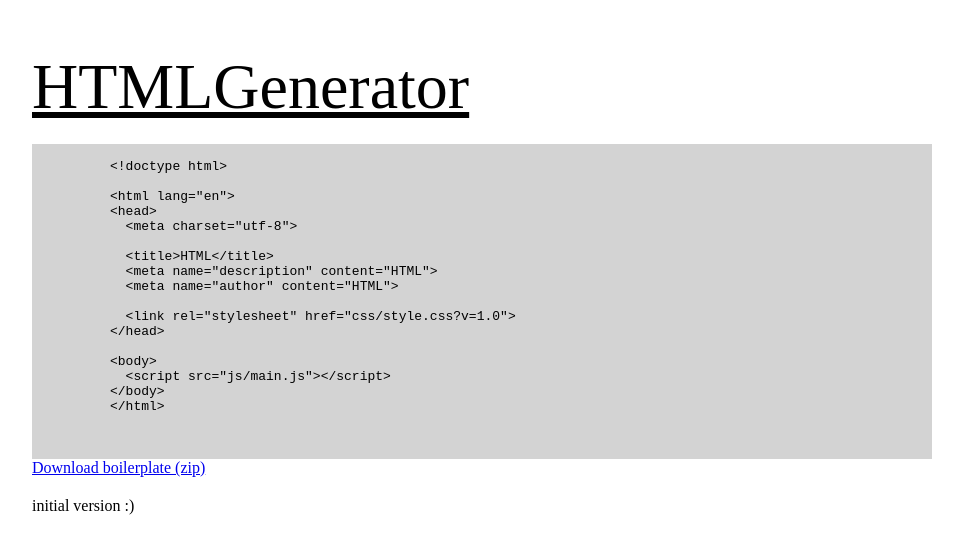
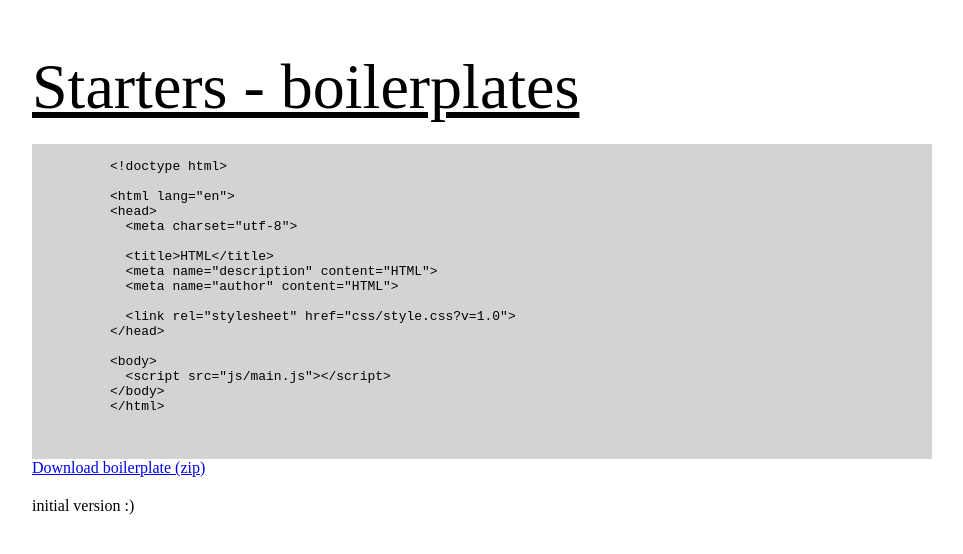
Before and after one commit to midasvo/starters, a plain HTML site: page index.html in a window 1280 px wide. Shown: the whole page, without its empty margins (18-981 px from the left). Drawn offline with Linux system fonts and the light colour scheme.

Commit message:
name change to starters

```diff
--- a/index.html
+++ b/index.html
@@ -3,7 +3,7 @@
 <html lang="en">
 <head>
   <meta charset="utf-8">
-  <title>HTMLGenerator</title>
+  <title>Starters - boilerplates - midasvo.nl - starters.midasvo.nl</title>
   <meta name="description" content="midasvo.nl">
   <meta name="author" content="Midas van Oene">
   <link rel="stylesheet" href="css/style.css?v=1.0">
@@ -13,7 +13,7 @@
   <div id="wrapper">
   <div id="header">
     <div class="logo">
-      <a href="https://apps.midasvo.nl/HTMLGenerator">HTMLGenerator</a>
+      <a href="https://starters.apps.midasvo.nl">Starters - boilerplates</a>
     </div>
   </div>
   <div id="content">
```
